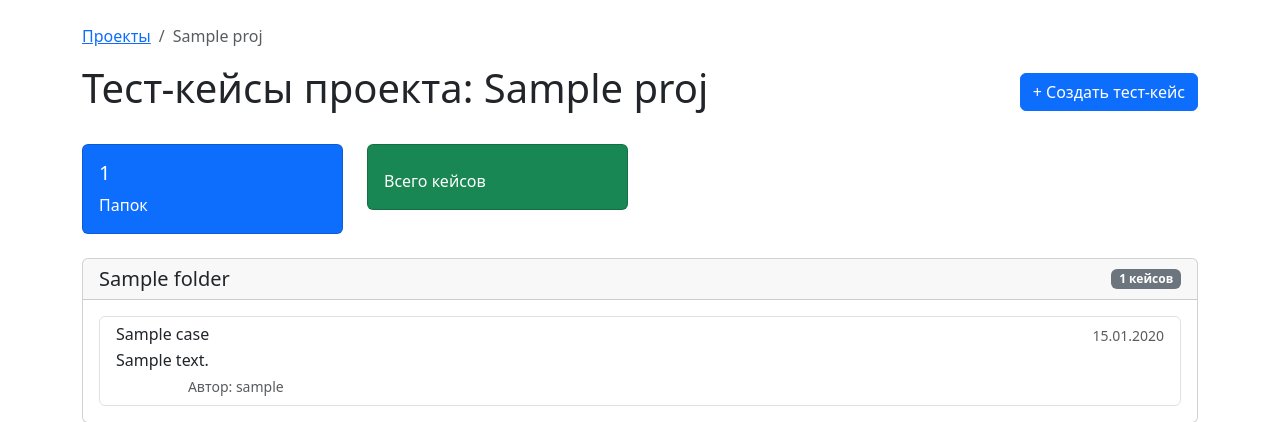
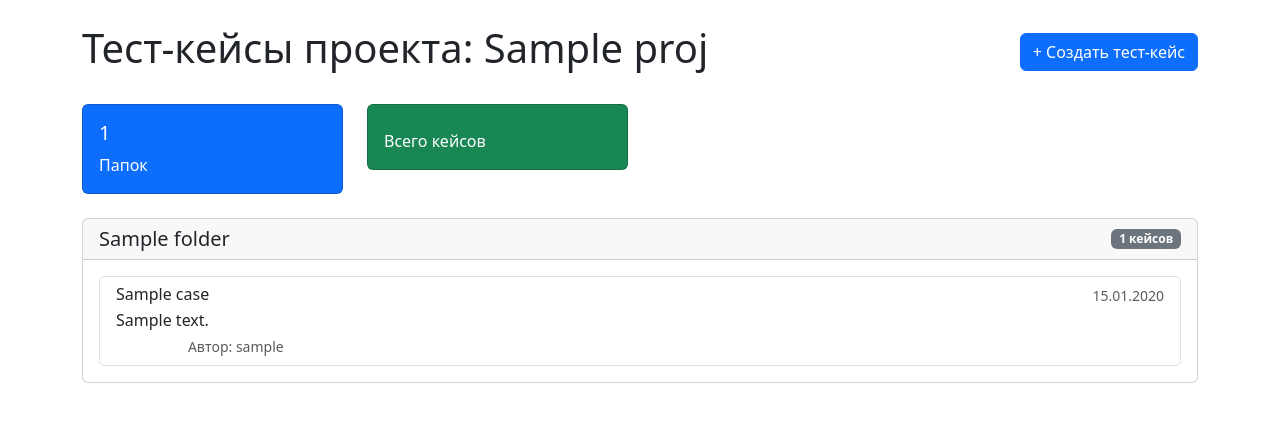
Before and after one commit to MazgutHasmadulin/norma, a Django app: page /proj/1/cases/ in a window 1280 px wide. Shown: the top 422 px of the page. Run offline with Django 5.2, Linux system fonts and the light colour scheme; tables that the repository leaves empty hold one stand-in row (values such as "Sample post"); some libraries are stand-ins or nearby versions.

Commit message:
1111 0010

```diff
--- a/norma/templates/norma/cases_list.html
+++ b/norma/templates/norma/cases_list.html
@@ -1,14 +1,6 @@
 {% extends 'norma/base.html' %}
 {% block content %}
 <div class="container mt-4">
-    <!-- Хлебные крошки -->
-    <nav aria-label="breadcrumb">
-        <ol class="breadcrumb">
-            <li class="breadcrumb-item"><a href="{% url 'proj_list' %}">Проекты</a></li>
-            <li class="breadcrumb-item active">{{ project.title }}</li>
-        </ol>
-    </nav>
-
     <!-- Заголовок -->
     <div class="d-flex justify-content-between align-items-center mb-4">
         <h1>Тест-кейсы проекта: {{ project.title }}</h1>
```
Also changed, not shown: norma/templates/norma/case_detail.html (+2 -10 lines).
